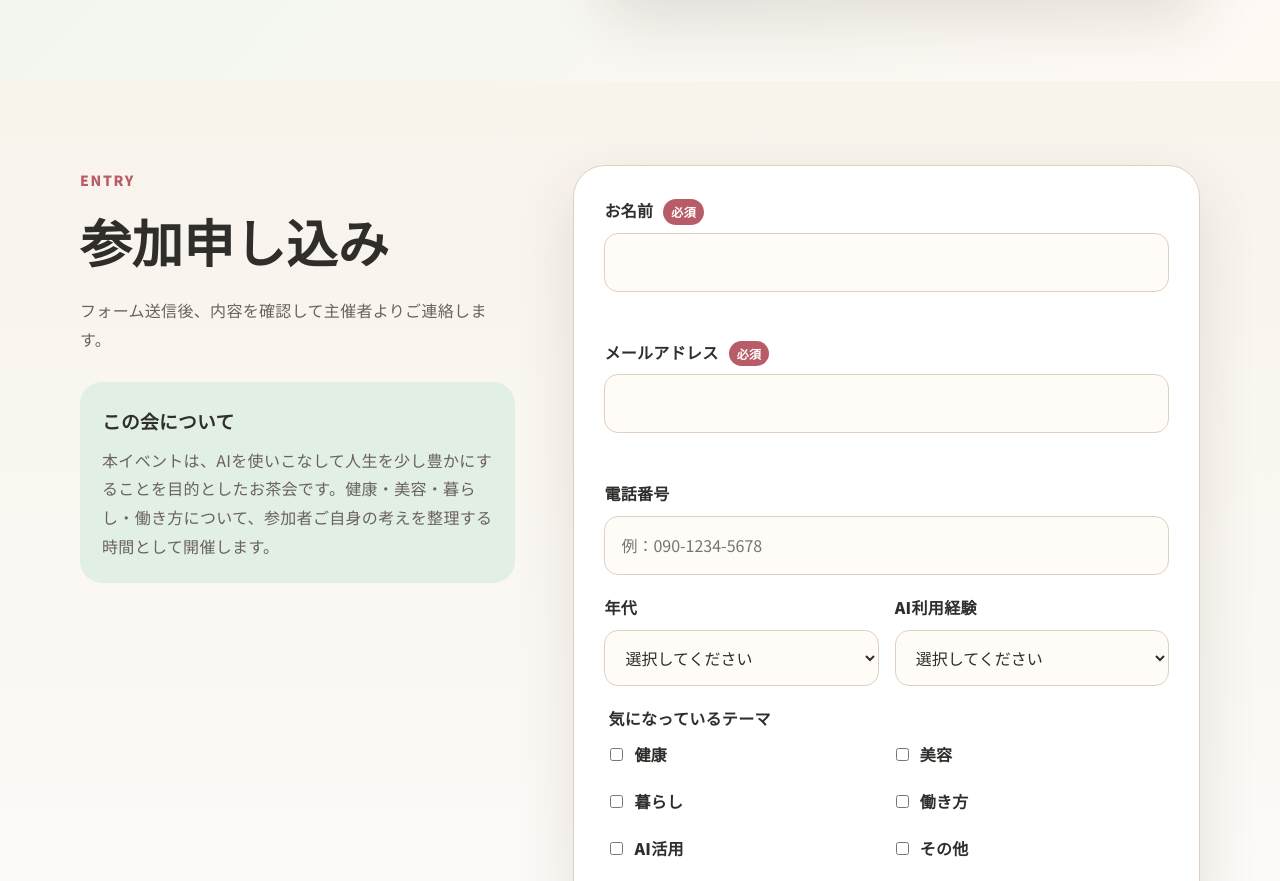
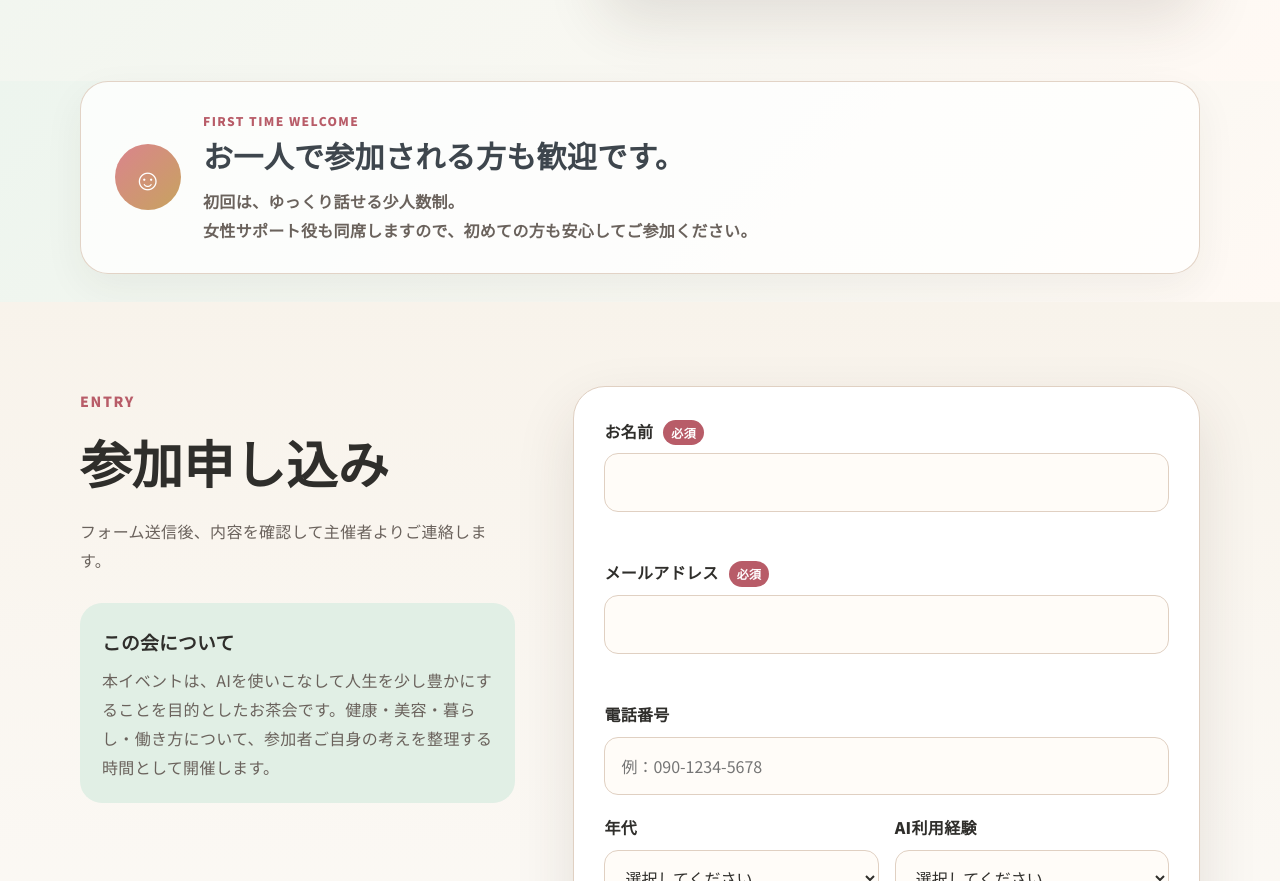
Before and after one commit to wayhiroshi/watashi-kaigi, a plain HTML site: page index.html in a window 1280 px wide. Shown: the part 4621-5502 px from the top of the page. Drawn offline with Linux system fonts and the light colour scheme.

Commit message:
Add solo participation welcome message

```diff
--- a/index.html
+++ b/index.html
@@ -153,6 +153,18 @@
       </div>
     </section>
 
+
+    <section class="solo-welcome">
+      <div class="container solo-welcome-inner">
+        <div class="solo-welcome-mark" aria-hidden="true">☺</div>
+        <div>
+          <p class="solo-welcome-eyebrow">FIRST TIME WELCOME</p>
+          <h2>お一人で参加される方も歓迎です。</h2>
+          <p>初回は、ゆっくり話せる少人数制。<br>女性サポート役も同席しますので、初めての方も安心してご参加ください。</p>
+        </div>
+      </div>
+    </section>
+
     <section id="entry" class="section entry-section">
       <div class="container entry-grid">
         <div>
--- a/style.css
+++ b/style.css
@@ -224,3 +224,77 @@
     text-align: left;
   }
 }
+
+
+/* --- Solo participation welcome --- */
+.solo-welcome {
+  padding: 0 0 28px;
+  background: linear-gradient(135deg, #edf5ee 0%, #fff9f4 100%);
+}
+
+.solo-welcome-inner {
+  display: flex;
+  align-items: center;
+  gap: 22px;
+  padding: 28px 34px;
+  background: rgba(255,255,255,.76);
+  border: 1px solid rgba(224,208,194,.92);
+  border-radius: 28px;
+  box-shadow: 0 14px 40px rgba(58,45,34,.06);
+}
+
+.solo-welcome-mark {
+  display: grid;
+  flex: 0 0 auto;
+  place-items: center;
+  width: 66px;
+  height: 66px;
+  color: #fff;
+  background: linear-gradient(135deg, var(--pink), var(--gold));
+  border-radius: 50%;
+  font-size: 30px;
+  font-weight: 900;
+}
+
+.solo-welcome-eyebrow {
+  margin: 0 0 4px;
+  color: var(--deep-pink);
+  font-size: 12px;
+  font-weight: 900;
+  letter-spacing: .12em;
+}
+
+.solo-welcome h2 {
+  margin: 0;
+  color: var(--navy);
+  font-family: "Noto Serif JP", serif;
+  font-size: clamp(22px, 3vw, 30px);
+  line-height: 1.45;
+}
+
+.solo-welcome p:not(.solo-welcome-eyebrow) {
+  margin: 8px 0 0;
+  color: var(--muted);
+  font-weight: 700;
+}
+
+@media (max-width: 640px) {
+  .solo-welcome {
+    padding: 0 0 20px;
+  }
+
+  .solo-welcome-inner {
+    align-items: flex-start;
+    padding: 22px;
+  }
+
+  .solo-welcome-mark {
+    width: 50px;
+    height: 50px;
+    font-size: 23px;
+  }
+
+  .solo-welcome h2 {
+    font-size: 21px;
+  }
+}
```
